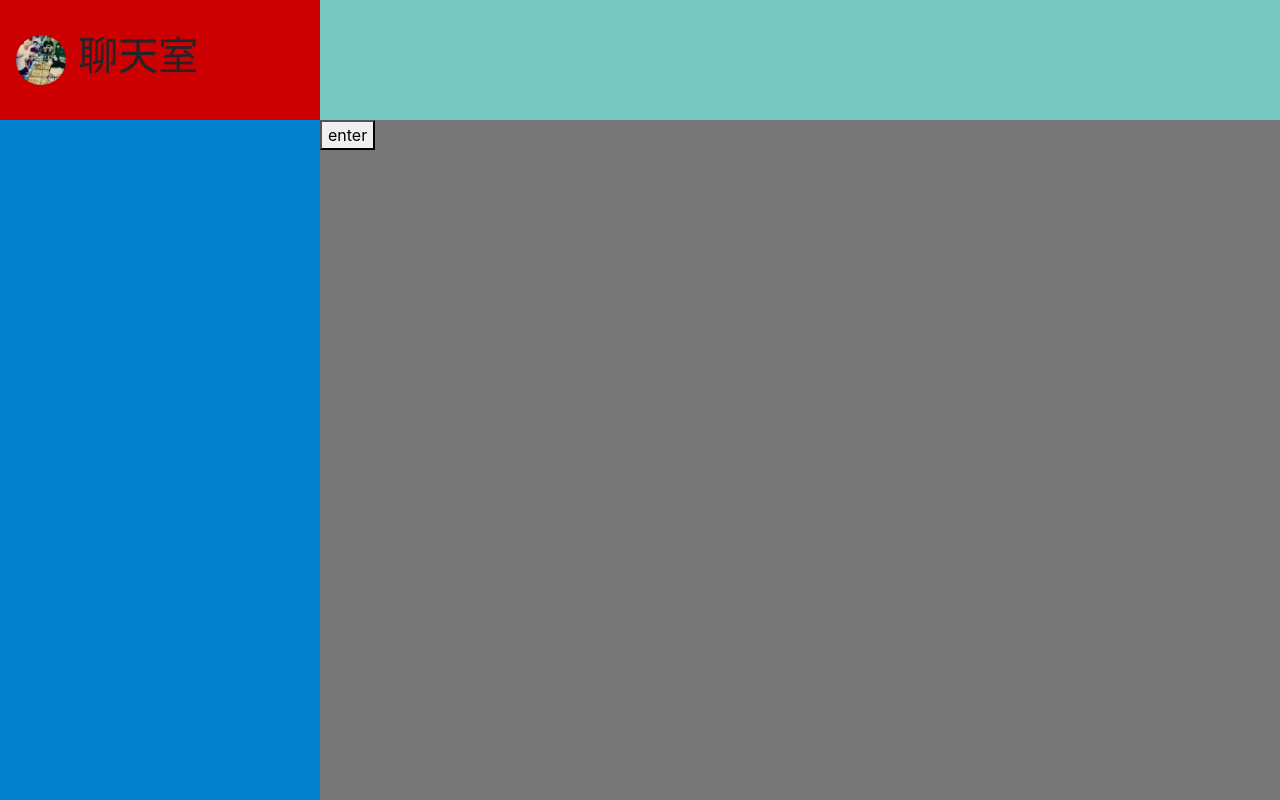
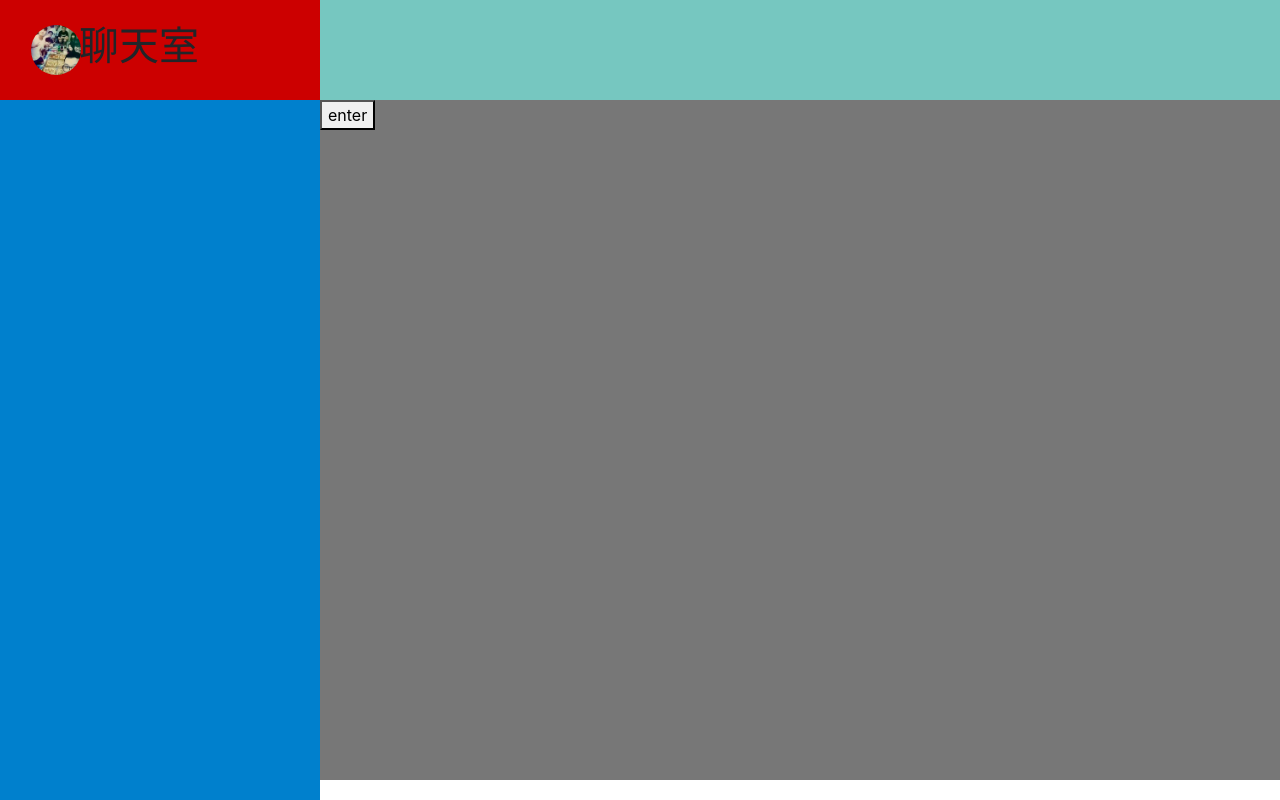
Before and after one commit to kiam123/KRChatAppticationWeb, a plain HTML site: page index.html in a window 1280 px wide. Drawn offline with nearby package versions, Linux system fonts and the light colour scheme.

Commit message:
sidexbar banner change bootstrap

```diff
--- a/css/header.css
+++ b/css/header.css
@@ -2,7 +2,7 @@
 .header {
   position: static;
   width: 75%;
-  height: 15%;
+  height: 100px;
   float: left;
   background-color: #76c7c0;
 }
--- a/css/sidebar.css
+++ b/css/sidebar.css
@@ -8,13 +8,14 @@
 
 .sidebar .banner {
   width: 100%;
-  height: 15%;
+  height: 100px;
   background-color: #CC0000;
   align-items: center;
   box-sizing: border-box;
   display: flex;
   overflow: hidden;
   padding: 10px 16px 10px 16px;
+  position: relative;
 }
 
 .sidebar .title {
@@ -29,9 +30,10 @@
 
 .sidebar .content {
   background: #0080cd;
-  height: 85%;
+  height: 100vh;
   width: 100%;
   overflow-y: scroll;
+  padding-top: 100px;
 }
 
 .sidebar .searchBar {
--- a/index.html
+++ b/index.html
@@ -29,19 +29,25 @@
 <body>
   <div class=divBody>
     <div class="sidebar">
-      <div class=banner>
-        <div class="title">
+
+      <div class="banner row"   style="margin:0">
+        <div class="col-md-2">
           <img src="img/head.jpg" style="height: 50px; border-radius: 50%;">
         </div>
-        <h1>聊天室</h1>
+        <div class="col-md-10">
+          <h1>聊天室</h1>
+        </div>
       </div>
 
-      <div class=content>
-        <!-- <div id="searchBar">
-          <img src="img/head.jpg" style="height: 50px; border-radius: 50%;">
-        </div> -->
+      <div class="content" style="margin-top:-100px">
+        <div class="row">
 
+        </div>
+        <div class="row">
+
+        </div>
       </div>
+
     </div>
     <div class="header">
 
```
